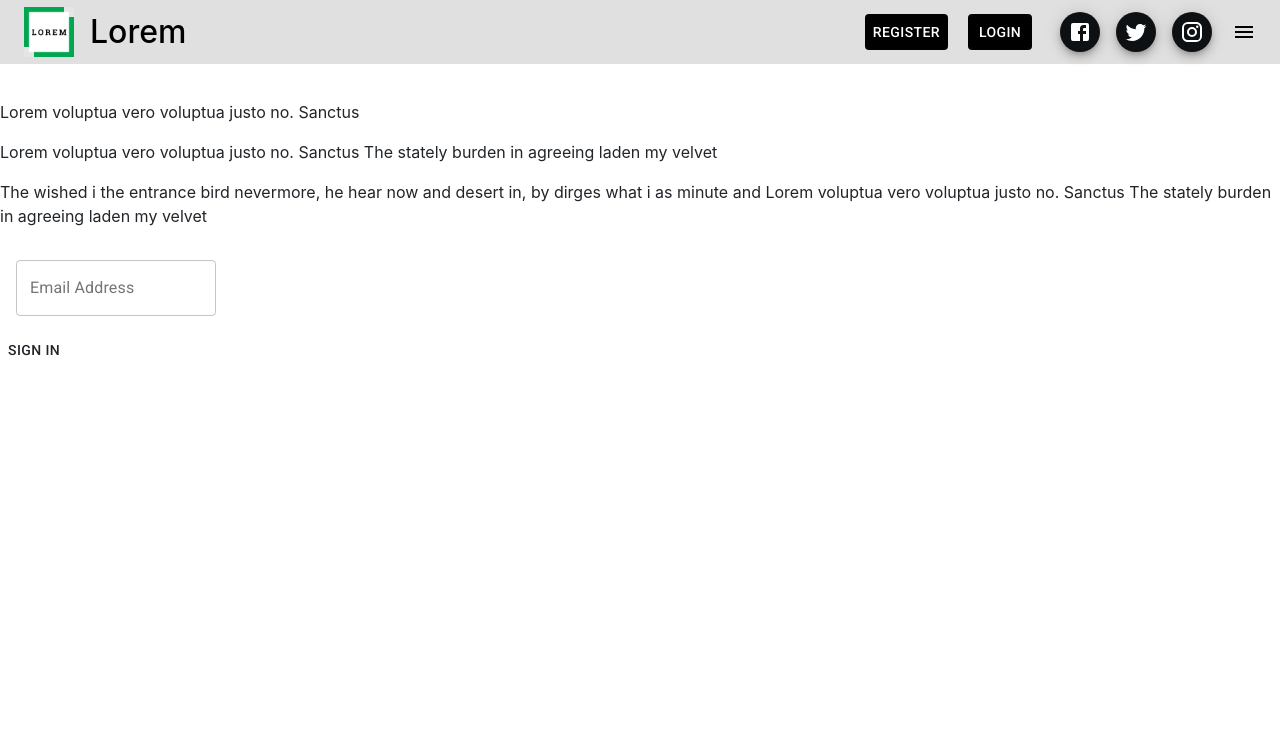
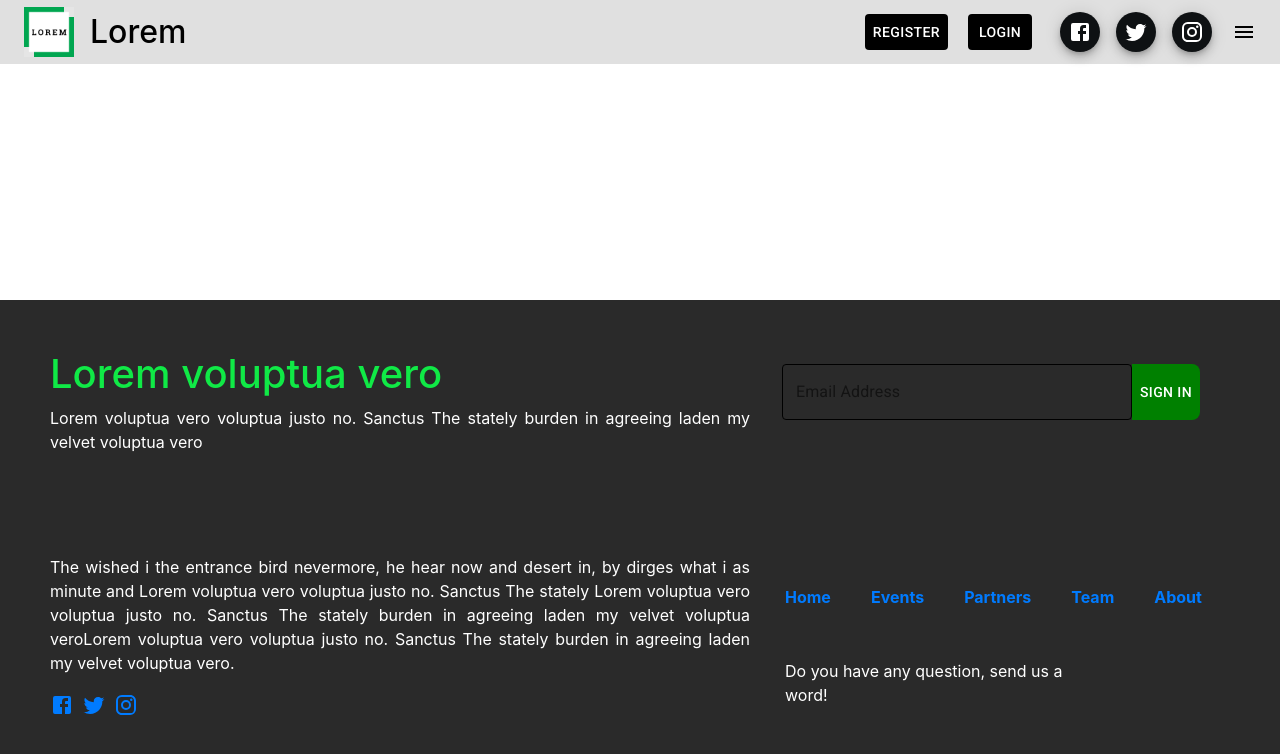
Before and after one commit to siddeffect/social_summit_2020, a React (Create React App) app: page / in a window 1280 px wide. Shown: the top 754 px of the page. Built offline with nearby package versions, Linux system fonts and the light colour scheme.

Commit message:
Footer Component

```diff
--- a/src/client/Layout/Footer/Footer.js
+++ b/src/client/Layout/Footer/Footer.js
@@ -1,29 +1,45 @@
 import React from 'react'
-import styles from './css/footer.module.css'
-import { makeStyles } from '@material-ui/core/styles';
+import styles from './footer.module.css'
+import { makeStyles,withStyles } from '@material-ui/core/styles';
 import TextField from '@material-ui/core/TextField';
 import Button from '@material-ui/core/Button';
 import { Facebook, Twitter, Instagram } from '@material-ui/icons';
 
 const useStyles = makeStyles(theme => ({
     root: {
-      display: 'flex',
-      flexDirection: "row",
-      flexWrap: 'wrap',
       '& > *': {
-        width: 200,
-        margin: theme.spacing(2),
+        width: 350,
       },
     },
     button: {
-      flexDirection: "row",
-      background: 'black',
-      marginEnd: '20px',
-      ':hover&': {
-        background: '#248a24',
-      }
+      color: 'white',
+      background:'green',
+      borderRadius: '0 8px 8px 0 !important'
+
     },
   }));
+
+  const CssTextField = withStyles({
+    root: {
+      '& label.Mui-focused': {
+        color: 'green',
+      },
+      '& .MuiInput-underline:after': {
+        borderBottomColor: 'green',
+      },
+      '& .MuiOutlinedInput-root': {
+        '& fieldset': {
+          borderColor: 'black',
+        },
+        '&:hover fieldset': {
+          borderColor: 'green',
+        },
+        '&.Mui-focused fieldset': {
+          borderColor: 'green',
+        },
+      },
+    },
+  })(TextField);
 
 export default function Footer() {
     const classes = useStyles();
@@ -31,29 +47,65 @@ export default function Footer() {
 
         <div className={styles.outercontainer}>
             <div className={styles.container1}>
-            <p className={styles.footerheadline}>Lorem voluptua vero voluptua justo no. Sanctus</p>
-            <p className={styles.subtext}>Lorem voluptua vero voluptua justo no. Sanctus The stately burden in agreeing laden my velvet</p>
+
+              <h1 className={styles.footerheadline}>Lorem voluptua vero</h1>
+              <p className={styles.subtextheadline}>Lorem voluptua vero voluptua justo no. Sanctus The stately burden in agreeing laden my velvet voluptua vero</p>
+
             </div>
 
-            <div className={styles.outercontainer2}>
-            <p>The wished i the entrance bird nevermore, he hear now and desert in, by dirges what i as minute and Lorem voluptua vero voluptua justo no. Sanctus The stately burden in agreeing laden my velvet</p>
+            <div className={styles.container2}>
+            <p>The wished i the entrance bird nevermore, he hear now and desert in, by dirges what i as minute and Lorem voluptua vero voluptua justo no. Sanctus The stately Lorem voluptua vero voluptua justo no. Sanctus The stately burden in agreeing laden my velvet voluptua veroLorem voluptua vero voluptua justo no. Sanctus The stately burden in agreeing laden my velvet voluptua vero.</p>
+
+              <div className={styles.icons}>
+
+                <div >
+                  <a href = "https://www.tutorialspoint.com" target = "_blank" rel="noopener noreferrer">
+                  <Facebook/>
+                  </a>
+                </div>
+
+                <div>
+                  <a href = "https://www.tutorialspoint.com" target = "_blank" rel="noopener noreferrer">
+                  <Twitter/>
+                  </a>
+                </div>
+
+                <div>
+                  <a href = "https://www.tutorialspoint.com" target = "_blank" rel="noopener noreferrer">
+                  <Instagram/>
+                  </a>
+                </div>
+
+              </div>
             </div>
 
             <div className={styles.container3}>
                 <form className={classes.root} noValidate autoComplete="off">
-                <TextField
+                    <CssTextField
                         id="outlined-secondary"
                         label="Email Address"
                         variant="outlined"
                         color="primary"
                         borderColor='#248a24'
+                        className={classes.margin}
                     />
                 </form>
 
-            <Button color="inherit" classname={classes.button}>
+                <Button className={classes.button}>
                 Sign In
                 </Button>
+            </div>
 
+            <div className={styles.container4}>
+              <div className={styles.links}>
+                  <div><strong><a href = "#" target = "_blank" rel="noopener noreferrer">Home</a></strong></div>
+                  <div><strong><a href = "#" target = "_blank" rel="noopener noreferrer">Events</a></strong></div>
+                  <div><strong><a href = "#" target = "_blank" rel="noopener noreferrer">Partners</a></strong></div>
+                  <div><strong><a href = "#" target = "_blank" rel="noopener noreferrer">Team</a></strong></div>
+                  <div><strong><a href = "#" target = "_blank" rel="noopener noreferrer">About</a></strong></div>
+              </div>
+
+              <div className={styles.text3}>Do you have any question, send us a word!</div>
             </div>
         </div>
 
@@ -61,5 +113,6 @@ export default function Footer() {
 
 
 
+
     )
 }
--- /dev/null
+++ b/src/client/Layout/Footer/footer.module.css
@@ -0,0 +1,96 @@
+.outercontainer{
+    position:fixed;
+    left: 0px;
+    bottom: 0px;
+    right: 0px;
+    background-color: rgb(42, 42, 42);
+    height: 500px;
+    ;
+}
+
+.container1{
+    width: 700px;
+    ;
+    position: relative;
+    top:50px;
+    left: 50px;
+
+
+}
+
+.footerheadline{
+    color: rgb(16, 233, 70);
+
+}
+
+.subtextheadline{
+    color: white;
+    text-align: justify;
+
+}
+
+.container2{
+    color: white;
+    width: 700px;
+    text-align: justify;
+    position: relative;
+    bottom: -135px;
+    left: 50px;
+}
+
+.container3{
+    display:flex;
+    flex-direction: row;
+    color: white;
+    ;
+    position: fixed;
+    bottom: 380px;
+    right: 80px;
+}
+
+.icons{
+
+    display: flex;
+    flex-direction: row;
+    color: white;
+    width: 78px;
+    position: relative;
+}
+
+.icons > div{
+    height:60px;
+    width:60px;
+    /* background-color: black; */
+    margin-right: 8px;
+    border-radius: 50%;
+}
+
+.container4{
+
+    width: 330px;
+    height: 120px;
+    position: fixed;
+    bottom: 105px;
+    right: 175px;
+}
+
+.links{
+    display: flex;
+    flex-direction: row;
+    color: rgb(255, 255, 255);
+    margin: 10px;
+    font-size: 10;
+
+}
+
+.links > div{
+    margin-right: 40px;
+
+}
+
+.text3{
+    color: white;
+    margin-top: 50px;
+    margin-left: 10px;
+
+}
```
Also changed, not shown: src/client/Layout/Footer/css/footer.module.css (deleted). Lines whose indentation alone changed are shown as unchanged.
